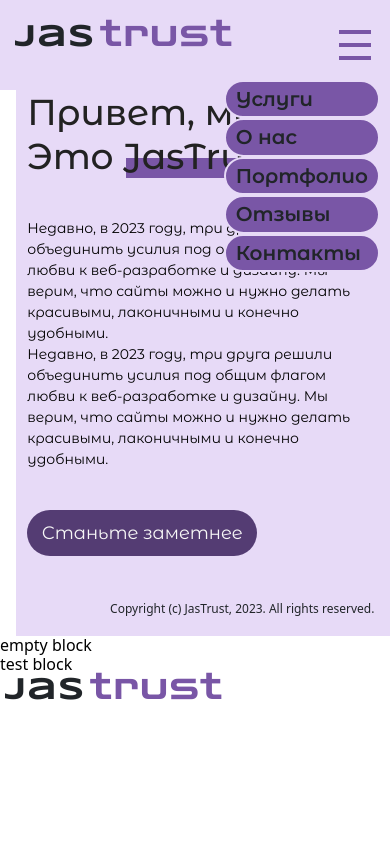
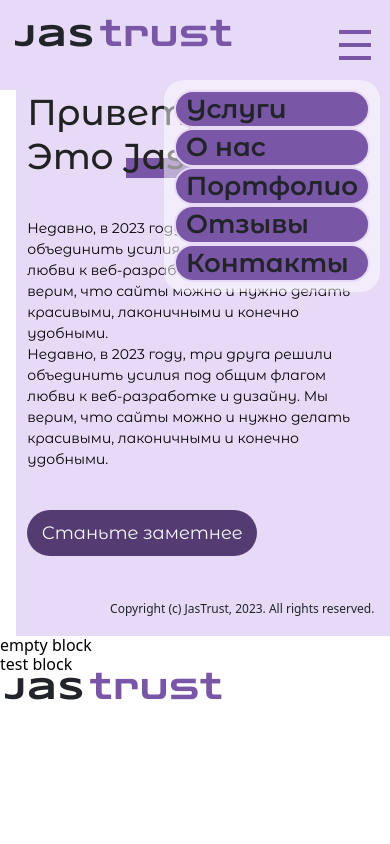
Before and after one commit to vbogdanov9/startapp2, a website: page src/index.html in a window 390 px wide. Both pictures are taken after a click on the element 355 px from the left and 45 px from the top of the page. Shown: the top 844 px of the page. Drawn offline with Linux system fonts and the light colour scheme.

Commit message:
work on menu

```diff
--- a/gulpfile.js
+++ b/gulpfile.js
@@ -16,7 +16,8 @@ gulp.task("server", function () {
     },
   });
 
-  // gulp.watch("src/*.html").on("change", browserSync.reload);
+  // так запускать тоже не помогло
+  // gulp.parallel("styles", "scripts", "fonts", "html", "images", "icons");
 });
 
 gulp.task("styles", function () {
@@ -26,7 +27,6 @@ gulp.task("styles", function () {
       .pipe(sass({ style: "compressed" }).on("error", sass.logError))
       .pipe(rename({ suffix: ".min", prefix: "" }))
       .pipe(autoprefixer())
-      // .pipe(cleanCSS({ compatibility: "ie8" }))
       .pipe(gulp.dest("dist/css"))
       .pipe(gulp.dest("src/css"))
       // .pipe(browserSync.stream())
@@ -100,14 +100,14 @@ gulp.task("watch", function () {
 gulp.task(
   "default",
   gulp.parallel(
+    "server",
     "watch",
-    "server",
     "styles",
     "scripts",
     "fonts",
-    "icons",
     "html",
-    "images"
+    "images",
+    "icons"
   )
 );
 
--- a/src/index.html
+++ b/src/index.html
@@ -17,11 +17,14 @@
         </div>
 
         <nav class="menu">
-          <ul class="menu-full burger-open">
+          <div class="menu-body">
+            <ul class="menu-full">
               <li class="menu__link">
                 <a data-goto=".services" href="#">Услуги</a>
               </li>
-            <li class="menu__link"><a data-goto=".about" href="#">О нас</a></li>
+              <li class="menu__link">
+                <a data-goto=".about" href="#">О нас</a>
+              </li>
               <li class="menu__link">
                 <a data-goto=".portfolio" href="#">Портфолио</a>
               </li>
@@ -32,6 +35,7 @@
                 <a data-goto=".contacts" href="#">Контакты</a>
               </li>
             </ul>
+          </div>
 
           <div class="menu-burger">
             <div class="burger__line"></div>
@@ -188,6 +192,10 @@
         <div class="jas">jas</div>
         <div class="trust">trust</div>
       </div>
+      <form action="">
+        форма
+        <button>кнопка</button>
+      </form>
     </div>
 
     <script src="js/script.js"></script>
--- a/src/js/script.js
+++ b/src/js/script.js
@@ -1,51 +1,52 @@
-//высота header
+//высота header добавляем в паддинг родительскому элементу
 const headerNode = document.querySelector("header");
 const headerHeight = headerNode.offsetHeight;
 headerNode.parentNode.style.paddingTop = headerHeight + "px";
 
-//отменяем стандартное поведение ссылок
-
-const aTagMenuLinks = document.querySelectorAll("a[data-goto]");
-aTagMenuLinks.forEach((aTagMenuLink) => {
-  aTagMenuLink.addEventListener("click", (e) => {
-    e.preventDefault();
-  });
-});
-
 //ссылки навигации, прокрутка при клике
 const menuLinks = document.querySelectorAll(".menu__link");
-
 if (menuLinks.length > 0) {
   menuLinks.forEach((menuLink) => {
-    menuLink.addEventListener("click", () => {
+    menuLink.addEventListener("click", (e) => {
+      e.preventDefault();
       aLinkGoto = menuLink.querySelector("a[data-goto]");
       const gotoClass = aLinkGoto.dataset.goto;
       const gotoBlock = document.querySelector(gotoClass);
 
-      // единичку добавил чтоб убрать зазор после header
+      // единичку добавил в конце, чтоб убрать зазор после header
       const gotoBlockValue =
         gotoBlock.getBoundingClientRect().top + scrollY - headerHeight + 1;
 
       window.scrollTo({ top: gotoBlockValue, behavior: "smooth" });
     });
   });
-
-  // function onMenuLinkClick(e) {
-
-  // }
 }
 
+// burger
+const burger = document.querySelector(".menu-burger");
+const menuBody = document.querySelector(".menu-body");
+burger.addEventListener("click", () => {
+  menuBody.classList.toggle("show");
+});
+
 //=========================================
+
+//отменяем стандартное поведение ссылок
+// const aTagMenuLinks = document.querySelectorAll("a[data-goto]");
+// aTagMenuLinks.forEach((aTagMenuLink) => {
+//   aTagMenuLink.addEventListener("click", (e) => {
+//     e.preventDefault();
+//   });
+// });
+
+//=========================================
+
 // const emptyBlocks = document.querySelectorAll(".empty");
 // console.log("emptyBlocks =", emptyBlocks);
 
-// burger
-// const burger = document.querySelector(".menu-burger");
 // console.log("burger =", burger);
 // const lines = document.querySelectorAll(".burger__line");
 
 // function toggleBurger() {
 //   lines.forEach((line) => line.classList.toggle("active"));
 // }
-
-// burger.addEventListener("click", toggleBurger);
--- a/src/sass/blocks/_hero-iteration-4.scss
+++ b/src/sass/blocks/_hero-iteration-4.scss
@@ -28,13 +28,15 @@
         justify-content: space-between;
         list-style-type: none;
       }
-      &__link a {
-        color: var(--logo-jas-color, #212529);
-        text-decoration: none;
+      &__link {
         font-family: Montserrat Alternates;
         font-size: 20px;
         font-weight: 600;
         line-height: 24.38px;
+      }
+      a {
+        text-decoration: none;
+        color: var(--logo-jas-color, #212529);
         &:hover {
           text-decoration: underline;
         }
@@ -284,20 +286,37 @@
       justify-content: space-between;
       .menu {
         width: auto;
+        &-body {
+          position: fixed;
+          // right: 10px;
+          top: 80px;
+          // visibility: hidden;
+          right: -100%;
+          transition: right 0.4s ease;
+
+          padding: 10px;
+          background-color: rgba(255, 255, 255, 0.5);
+          // background-color: rgba(0, 0, 0, 0.5);
+          border-radius: 20px;
+          &.show {
+            right: 10px;
+          }
+
+          z-index: 2;
+          overflow: auto;
+        }
         &-full {
-          display: none;
-        }
-        &-full.burger-open {
           display: block;
-          position: fixed;
-          right: 10px;
-          top: 80px;
+          // max-height: 100%;
+          // overflow-y: scroll;
+          // overflow: auto;
         }
         &__link {
           padding: 5px 10px;
           border: 2px solid var(--hero-bg-color, #e7daf7);
-          border-radius: 20px;
+          border-radius: 19px;
           background-color: var(--logo-trust-color, #7956a6);
+          font-size: 26px;
           // a {
           //   color: var(--button-text-color, #f7f7f7);
           // }
@@ -316,8 +335,8 @@
           }
         }
         &-burger {
+          display: flex;
           align-self: center;
-          display: flex;
           flex-direction: column;
           justify-content: space-around;
           // justify-content: space-between;
```
Also changed, not shown: dist/css/style.min.css, dist/index.html, dist/js/script.js, src/css/style.min.css. Lines whose indentation alone changed are shown as unchanged.
